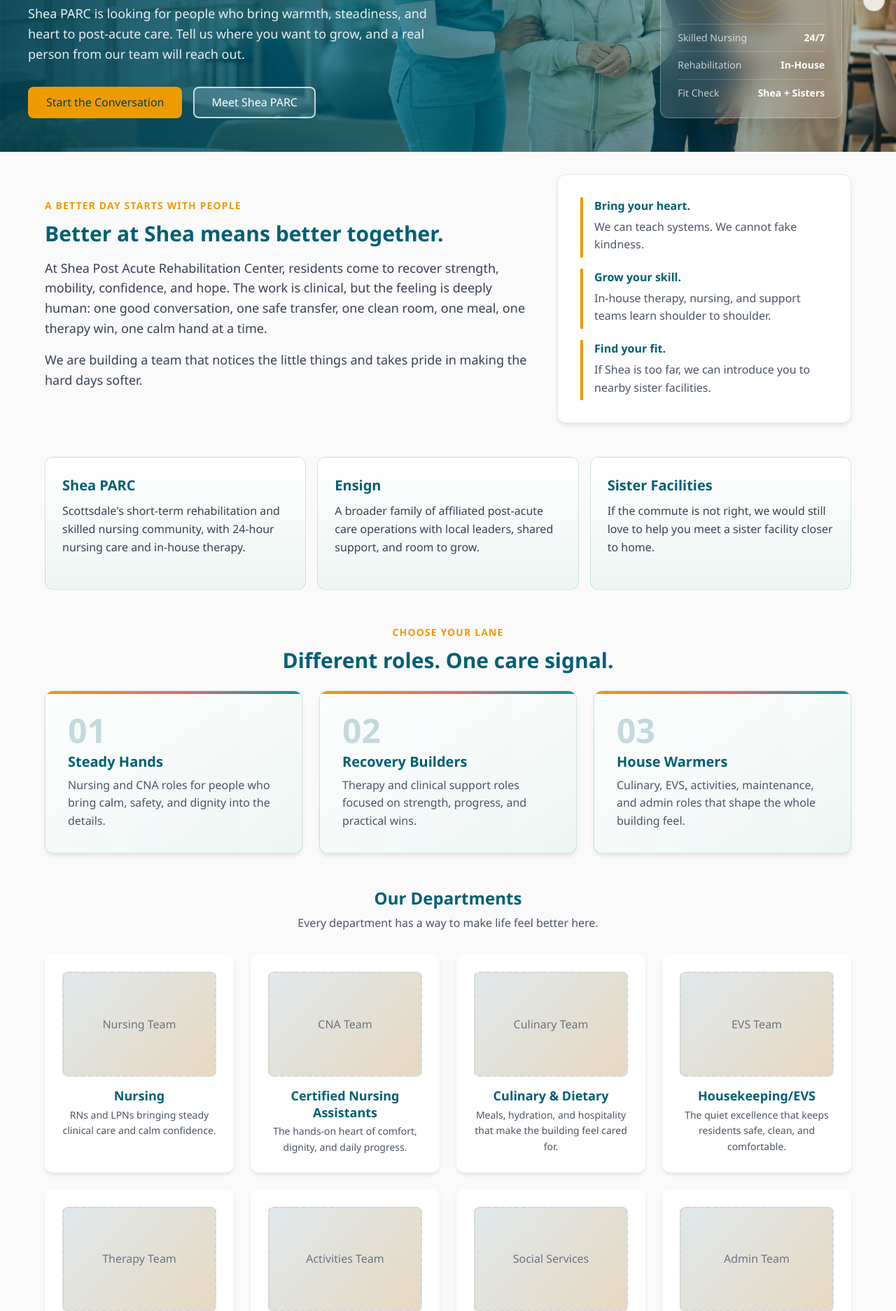
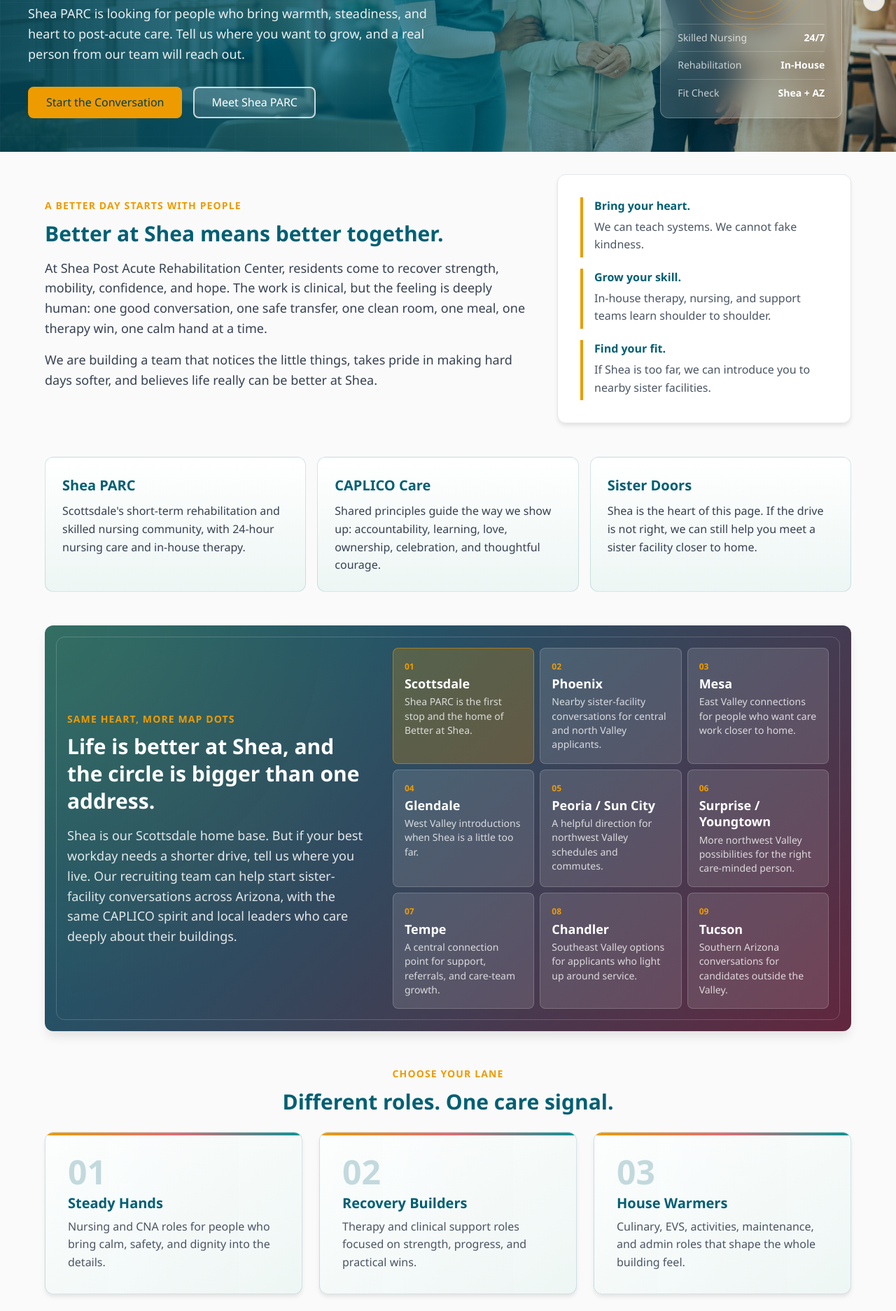
Before and after one commit to Ethan-da-Tech-Wizard/Recruitment_for_Greatness, a Flask app: template templates/public/index.html in a window 1280 px wide. Shown: the part 425-2299 px from the top of the page at 70% size. Run offline with Flask 3, Linux system fonts and the light colour scheme; the template is opened without the code that fills it, so the values that code supplies are empty.

Commit message:
Highlight Shea sister facility network

```diff
--- a/static/css/public.css
+++ b/static/css/public.css
@@ -385,6 +385,102 @@
 
 .identity-item p {
     color: var(--gray-700);
+    margin: 0;
+}
+
+.sister-cities-section {
+    background:
+        radial-gradient(circle at top left, rgba(238, 155, 0, 0.18), transparent 34rem),
+        linear-gradient(135deg, rgba(0, 95, 115, 0.96), rgba(91, 30, 54, 0.96));
+    border-radius: var(--radius-lg);
+    box-shadow: var(--shadow-lg);
+    color: var(--white);
+    display: grid;
+    gap: var(--spacing-xl);
+    grid-template-columns: minmax(0, 0.82fr) minmax(0, 1.18fr);
+    margin-bottom: var(--spacing-2xl);
+    overflow: hidden;
+    padding: var(--spacing-xl);
+    position: relative;
+}
+
+.sister-cities-section::after {
+    border: 1px solid rgba(255, 255, 255, 0.18);
+    border-radius: var(--radius-lg);
+    content: "";
+    inset: var(--spacing-md);
+    pointer-events: none;
+    position: absolute;
+}
+
+.sister-cities-copy {
+    align-self: center;
+    position: relative;
+    z-index: 1;
+}
+
+.sister-cities-copy .section-kicker {
+    color: var(--gold);
+}
+
+.sister-cities-copy h2 {
+    color: var(--white);
+    font-size: var(--font-size-3xl);
+    margin-bottom: var(--spacing-md);
+}
+
+.sister-cities-copy p {
+    color: rgba(255, 255, 255, 0.86);
+    font-size: var(--font-size-lg);
+    margin: 0;
+}
+
+.city-grid {
+    display: grid;
+    gap: var(--spacing-sm);
+    grid-template-columns: repeat(3, minmax(0, 1fr));
+    position: relative;
+    z-index: 1;
+}
+
+.city-card {
+    background: rgba(255, 255, 255, 0.12);
+    border: 1px solid rgba(255, 255, 255, 0.18);
+    border-radius: var(--radius-md);
+    min-height: 144px;
+    padding: var(--spacing-md);
+    transition: background-color var(--transition-base), transform var(--transition-base);
+}
+
+.city-card:hover {
+    background: rgba(255, 255, 255, 0.18);
+    transform: translateY(-3px);
+}
+
+.city-card-featured {
+    background: rgba(238, 155, 0, 0.24);
+    border-color: rgba(238, 155, 0, 0.5);
+}
+
+.city-priority {
+    color: var(--gold);
+    display: block;
+    font-size: var(--font-size-xs);
+    font-weight: 900;
+    letter-spacing: 0;
+    margin-bottom: var(--spacing-xs);
+}
+
+.city-card h3 {
+    color: var(--white);
+    font-size: var(--font-size-lg);
+    margin-bottom: var(--spacing-xs);
+}
+
+.city-card p {
+    color: rgba(255, 255, 255, 0.78);
+    font-size: var(--font-size-sm);
+    line-height: 1.45;
     margin: 0;
 }
 
@@ -1060,13 +1156,13 @@
     overflow-wrap: anywhere;
 }
 
-.ensign-grid {
+.care-network-grid {
     display: grid;
     gap: var(--spacing-md);
     grid-template-columns: repeat(3, 1fr);
 }
 
-.ensign-panel {
+.care-network-panel {
     background: var(--white);
     border: 1px solid rgba(0, 95, 115, 0.14);
     border-radius: var(--radius-lg);
@@ -1074,12 +1170,12 @@
     padding: var(--spacing-lg);
 }
 
-.ensign-panel h3 {
+.care-network-panel h3 {
     color: var(--maroon);
     margin-bottom: var(--spacing-sm);
 }
 
-.ensign-panel p {
+.care-network-panel p {
     color: var(--gray-600);
     margin: 0;
 }
@@ -1383,12 +1479,17 @@
 
     .warm-intro,
     .identity-band,
+    .sister-cities-section,
     .sister-facility-note,
-    .ensign-grid,
+    .care-network-grid,
     .path-grid,
     .form-header,
     .story-content,
     .building-overview {
+        grid-template-columns: 1fr;
+    }
+
+    .city-grid {
         grid-template-columns: 1fr;
     }
 
--- a/static/js/public.js
+++ b/static/js/public.js
@@ -19,7 +19,7 @@
     window.addEventListener('scroll', updateScrollProgress, { passive: true });
 
     const revealTargets = document.querySelectorAll(
-        '.warm-intro, .identity-item, .path-card, .department-card, .form-container, .benefit-card, .sister-facility-note'
+        '.warm-intro, .identity-item, .sister-cities-section, .city-card, .path-card, .department-card, .form-container, .benefit-card, .care-network-panel, .sister-facility-note'
     );
     revealTargets.forEach(function(target) {
         target.classList.add('reveal-on-scroll');
--- a/templates/public/index.html
+++ b/templates/public/index.html
@@ -62,7 +62,7 @@
             </div>
             <div class="signal-line">
                 <span>Fit Check</span>
-                <strong>Shea + Sisters</strong>
+                <strong>Shea + AZ</strong>
             </div>
         </div>
     </section>
@@ -85,7 +85,7 @@
                 <span class="section-kicker">A better day starts with people</span>
                 <h2>Better at Shea means better together.</h2>
                 <p>At Shea Post Acute Rehabilitation Center, residents come to recover strength, mobility, confidence, and hope. The work is clinical, but the feeling is deeply human: one good conversation, one safe transfer, one clean room, one meal, one therapy win, one calm hand at a time.</p>
-                <p>We are building a team that notices the little things and takes pride in making the hard days softer.</p>
+                <p>We are building a team that notices the little things, takes pride in making hard days softer, and believes life really can be better at Shea.</p>
             </div>
             <div class="intro-notes" aria-label="Better at Shea commitments">
                 <div>
@@ -109,12 +109,67 @@
                 <p>Scottsdale's short-term rehabilitation and skilled nursing community, with 24-hour nursing care and in-house therapy.</p>
             </div>
             <div class="identity-item">
-                <span class="identity-label">Ensign</span>
-                <p>A broader family of affiliated post-acute care operations with local leaders, shared support, and room to grow.</p>
+                <span class="identity-label">CAPLICO Care</span>
+                <p>Shared principles guide the way we show up: accountability, learning, love, ownership, celebration, and thoughtful courage.</p>
             </div>
             <div class="identity-item">
-                <span class="identity-label">Sister Facilities</span>
-                <p>If the commute is not right, we would still love to help you meet a sister facility closer to home.</p>
+                <span class="identity-label">Sister Doors</span>
+                <p>Shea is the heart of this page. If the drive is not right, we can still help you meet a sister facility closer to home.</p>
+            </div>
+        </section>
+
+        <section class="sister-cities-section" aria-labelledby="sister-cities-heading">
+            <div class="sister-cities-copy">
+                <span class="section-kicker">Same heart, more map dots</span>
+                <h2 id="sister-cities-heading">Life is better at Shea, and the circle is bigger than one address.</h2>
+                <p>Shea is our Scottsdale home base. But if your best workday needs a shorter drive, tell us where you live. Our recruiting team can help start sister-facility conversations across Arizona, with the same CAPLICO spirit and local leaders who care deeply about their buildings.</p>
+            </div>
+            <div class="city-grid" aria-label="Priority Arizona sister facility cities">
+                <article class="city-card city-card-featured">
+                    <span class="city-priority">01</span>
+                    <h3>Scottsdale</h3>
+                    <p>Shea PARC is the first stop and the home of Better at Shea.</p>
+                </article>
+                <article class="city-card">
+                    <span class="city-priority">02</span>
+                    <h3>Phoenix</h3>
+                    <p>Nearby sister-facility conversations for central and north Valley applicants.</p>
+                </article>
+                <article class="city-card">
+                    <span class="city-priority">03</span>
+                    <h3>Mesa</h3>
+                    <p>East Valley connections for people who want care work closer to home.</p>
+                </article>
+                <article class="city-card">
+                    <span class="city-priority">04</span>
+                    <h3>Glendale</h3>
+                    <p>West Valley introductions when Shea is a little too far.</p>
+                </article>
+                <article class="city-card">
+                    <span class="city-priority">05</span>
+                    <h3>Peoria / Sun City</h3>
+                    <p>A helpful direction for northwest Valley schedules and commutes.</p>
+                </article>
+                <article class="city-card">
+                    <span class="city-priority">06</span>
+                    <h3>Surprise / Youngtown</h3>
+                    <p>More northwest Valley possibilities for the right care-minded person.</p>
+                </article>
+                <article class="city-card">
+                    <span class="city-priority">07</span>
+                    <h3>Tempe</h3>
+                    <p>A central connection point for support, referrals, and care-team growth.</p>
+                </article>
+                <article class="city-card">
+                    <span class="city-priority">08</span>
+                    <h3>Chandler</h3>
+                    <p>Southeast Valley options for applicants who light up around service.</p>
+                </article>
+                <article class="city-card">
+                    <span class="city-priority">09</span>
+                    <h3>Tucson</h3>
+                    <p>Southern Arizona conversations for candidates outside the Valley.</p>
+                </article>
             </div>
         </section>
 
@@ -330,7 +385,7 @@
                             <option value="Open to sister facilities closer to home">I like this kind of work, but I may need a sister facility closer to home</option>
                             <option value="Unsure about commute">I'm not sure yet</option>
                         </select>
-                        <p class="field-note">If Shea is not close enough, our team can still introduce you to nearby sister facilities in the Ensign-affiliated network.</p>
+                        <p class="field-note">If Shea is not close enough, our team can still help introduce you to nearby sister facilities with the same CAPLICO heart.</p>
                     </div>
 
                     <div class="form-group">
@@ -419,10 +474,10 @@
 
         <section class="sister-facility-note">
             <div>
-                <span class="section-kicker">Not close to Shea?</span>
-                <h2>Still raise your hand.</h2>
+                <span class="section-kicker">Closer to home, still close to heart</span>
+                <h2>Same values. Different doors. Life is better at Shea.</h2>
             </div>
-            <p>Shea is the home base for this page, but the spirit of the work reaches beyond one building. If your commute would not make sense, tell us. We would be happy to introduce you to a sister facility where your heart for care can land closer to home.</p>
+            <p>Shea is the home base for this page, but the care family reaches across Arizona. If your commute would not make sense, tell us. We would be happy to help your heart for care land closer to home.</p>
         </section>
     </main>
 
@@ -431,7 +486,7 @@
         <div class="footer-content">
             <div class="footer-brand">
                 <h3>Shea Post Acute Rehabilitation Center</h3>
-                <p>Supported by Ensign Services</p>
+                <p>Connected to a statewide sister-facility care family</p>
             </div>
             <div class="footer-contact">
                 <p>11150 N 92nd St, Scottsdale, AZ 85260</p>
--- a/templates/public/success.html
+++ b/templates/public/success.html
@@ -59,7 +59,7 @@
                         </svg>
                     </div>
                     <h3>If Shea Is Too Far</h3>
-                    <p>No worries. If you told us a sister facility may fit better, we can help point you toward a closer Ensign-affiliated team.</p>
+                    <p>No worries. If you told us a sister facility may fit better, we can help point you toward a closer team with the same CAPLICO heart.</p>
                 </div>
             </div>
 
@@ -75,7 +75,7 @@
         <div class="footer-content">
             <div class="footer-brand">
                 <h3>Shea Post Acute Rehabilitation Center</h3>
-                <p>Supported by Ensign Services</p>
+                <p>Connected to a statewide sister-facility care family</p>
             </div>
             <div class="footer-contact">
                 <p>11150 N 92nd St, Scottsdale, AZ 85260</p>
```
Also changed, not shown: templates/public/about.html (+12 -12 lines).
